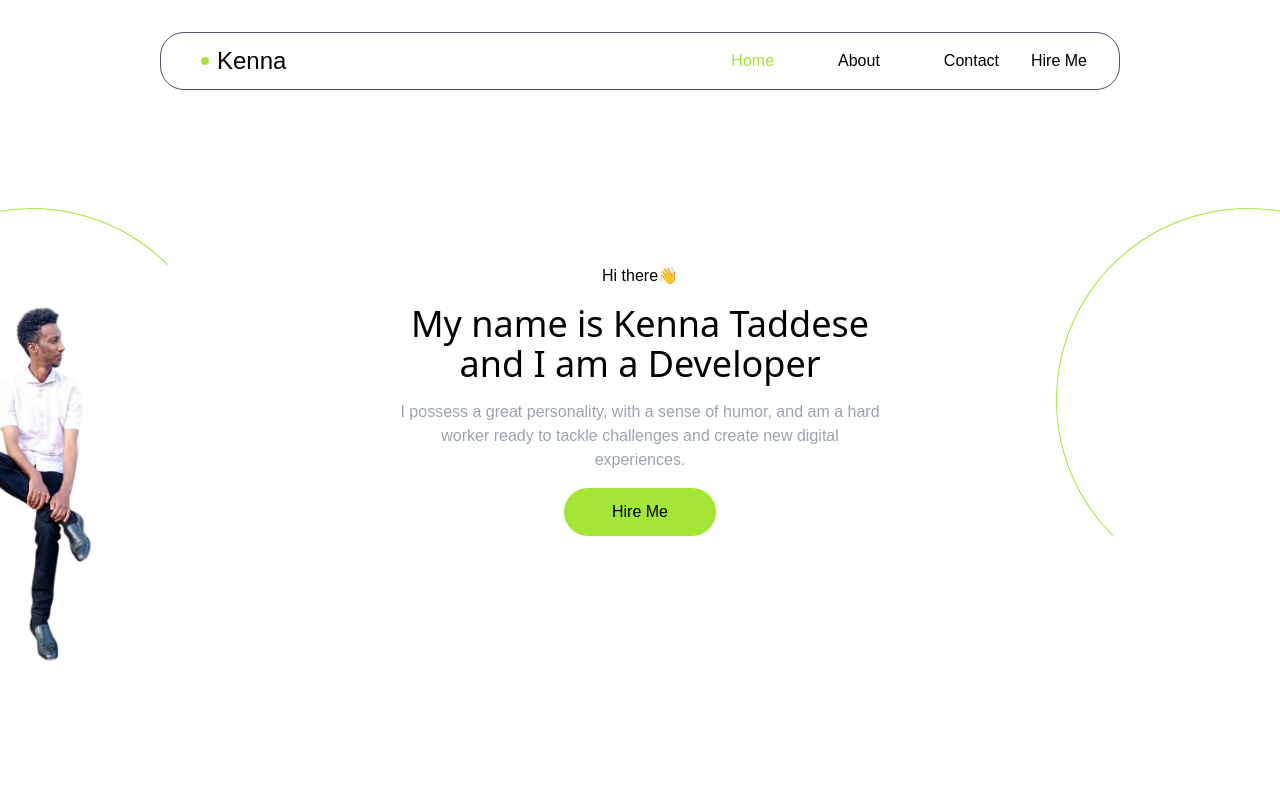
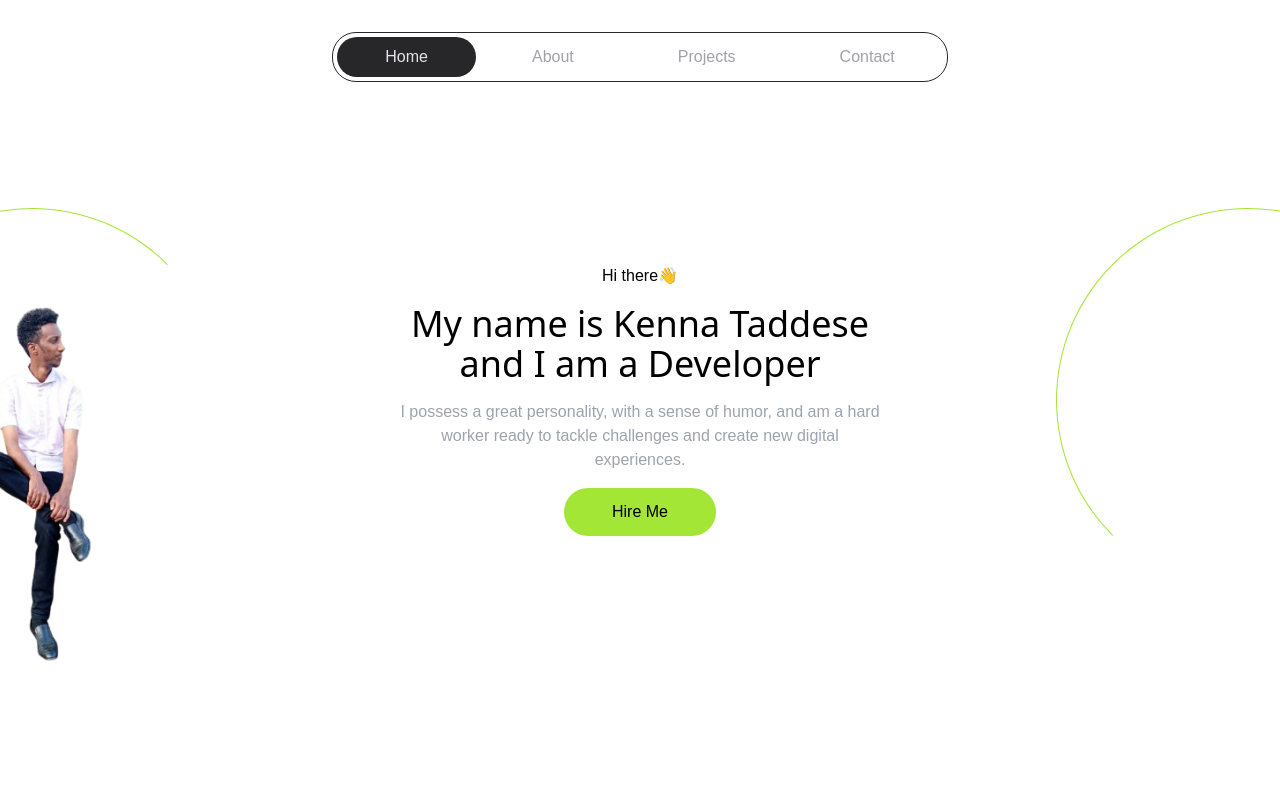
Before and after one commit to kennataddese6/portfolio, a Next.js app: page / in a window 1280 px wide. Shown: the top 800 px of the page. Built offline with nearby package versions, Linux system fonts and the light colour scheme.

Commit message:
add a new navbar

```diff
--- a/app/ui/navbar.tsx
+++ b/app/ui/navbar.tsx
@@ -1,18 +1,20 @@
 export default function Navbar() {
   return (
-    <div className="fixed top-0 py-8 w-screen">
-      <nav className="flex  justify-between align-middle border border-gray-600  w-screen py-3 px-8  rounded-3xl mx-auto lg:w-3/4 backdrop-blur-2xl">
-        <div className="flex items-center">
-          <div className="w-2 h-2 bg-lime-400 rounded-full mx-2"></div>
-          <div className="text-2xl p-0">Kenna</div>
-        </div>
-        <ul className="flex items-center">
-          <li className="mx-8 text-lime-400 cursor-pointer">Home</li>
-          <li className="mx-8 hover:text-lime-400 cursor-pointer">About</li>
-          <li className="mx-8 hover:text-lime-400 cursor-pointer">Contact</li>
-          <li className="hover:text-lime-400 cursor-pointer">Hire Me</li>
-        </ul>
-      </nav>
-    </div>
+    <nav className="py-8 flex fixed w-full">
+      <ul className="border border-zinc-800  flex justify-between mx-auto  rounded-3xl w-auto backdrop-blur-md">
+        <li className="bg-zinc-800 px-12 py-2 m-1 rounded-3xl cursor-pointer text-zinc-200">
+          Home
+        </li>
+        <li className="px-12 py-2 m-1 rounded-3xl cursor-pointer text-zinc-400">
+          About
+        </li>
+        <li className="px-12 py-2 m-1 rounded-3xl cursor-pointer text-zinc-400">
+          Projects
+        </li>
+        <li className="px-12 py-2 m-1 rounded-3xl cursor-pointer text-zinc-400">
+          Contact
+        </li>
+      </ul>
+    </nav>
   );
 }
```
